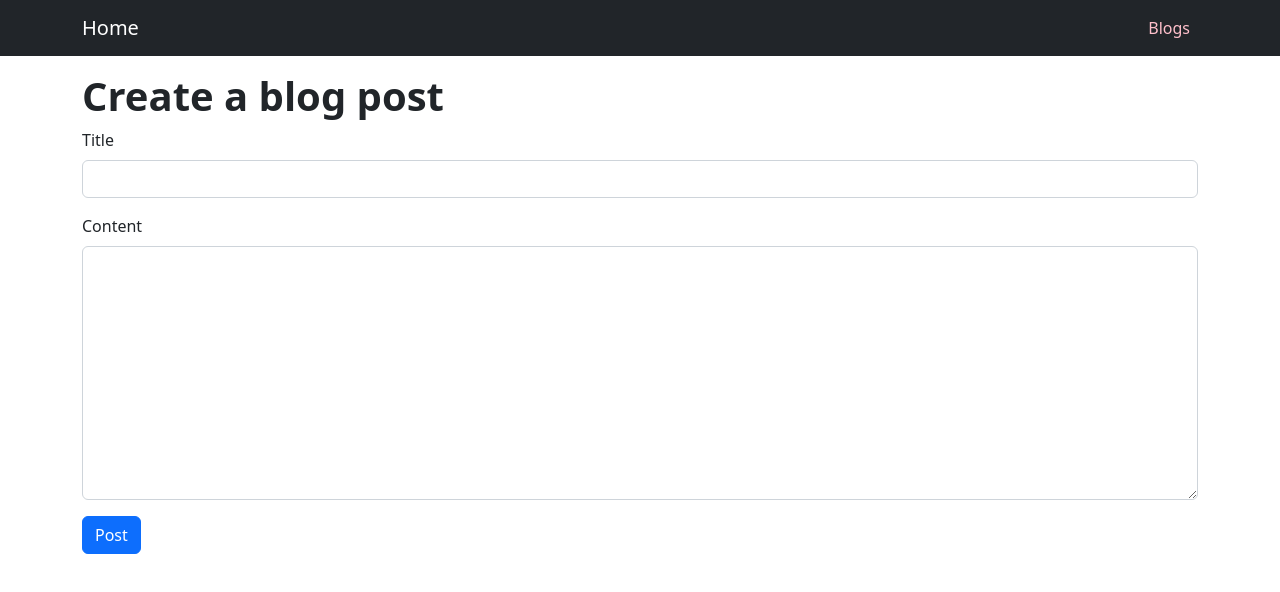
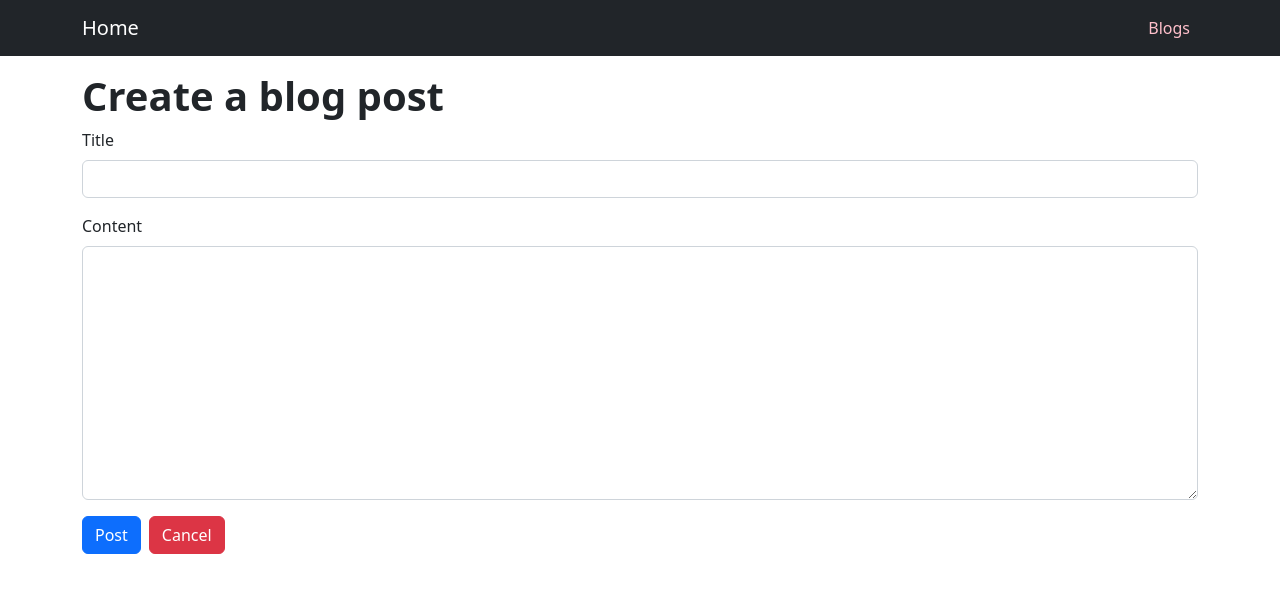
Before and after one commit to kyeongmin1011/react-basic, a React (Create React App) app: page /blogs/create in a window 1280 px wide. Shown: the top 592 px of the page. Built offline with nearby package versions, Linux system fonts and the light colour scheme.

Commit message:
44. 수정페이지 폼4 (취소버튼 구현)

```diff
--- a/src/components/BlogForm.js
+++ b/src/components/BlogForm.js
@@ -59,7 +59,14 @@ const BlogForm = ({editing}) => {
         createdAt: new Date()
       }).then(() => navigate('/blogs'))
     }
+  }
 
+  const goBack = () => {
+    if (editing) {
+      navigate(`/blogs/${id}`)
+    } else {
+      navigate('/blogs')
+    }
   }
 
   return (
@@ -88,6 +95,11 @@ const BlogForm = ({editing}) => {
               onClick={onSubmit}>
         {editing ? 'Edit' : 'Post'}
       </button>
+
+      <button className="btn btn-danger ms-2"
+              onClick={goBack}>
+        Cancel
+      </button>
     </div>
   )
 }
```
